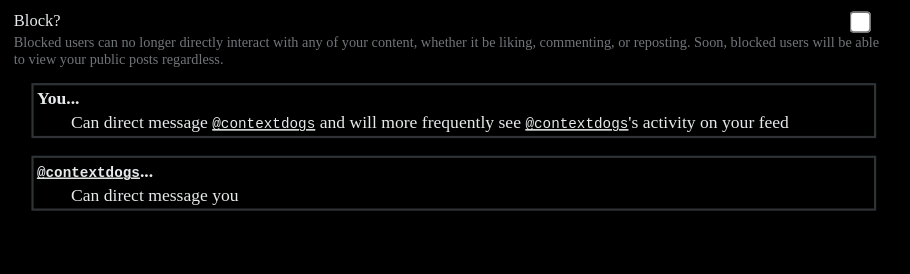
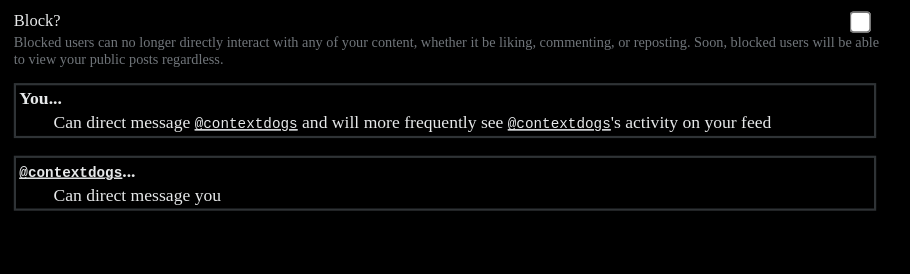
Before and after one commit to jamesaorson/hci-individual-project, a plain HTML site: page final/prototype/index.html in a window 1280 px wide. Shown: the part 215-489 px from the top of the page, 116-1026 px from the left. Drawn offline with Linux system fonts and the light colour scheme; a web font is replaced by a local one.

Commit message:
Add link to final and fix styles

```diff
--- a/final-styles.css
+++ b/final-styles.css
@@ -196,9 +196,9 @@ tbody > tr > td {
 }
 
 .feature-summary > div > table {
-  width: 60vw;
+  width: 98%;
   margin-bottom: 1rem;
-  margin-left: auto;
+  /* margin-left: auto; */
   margin-right: auto;
 }
 
```
Also changed, not shown: index.html (+2 -0 lines).
